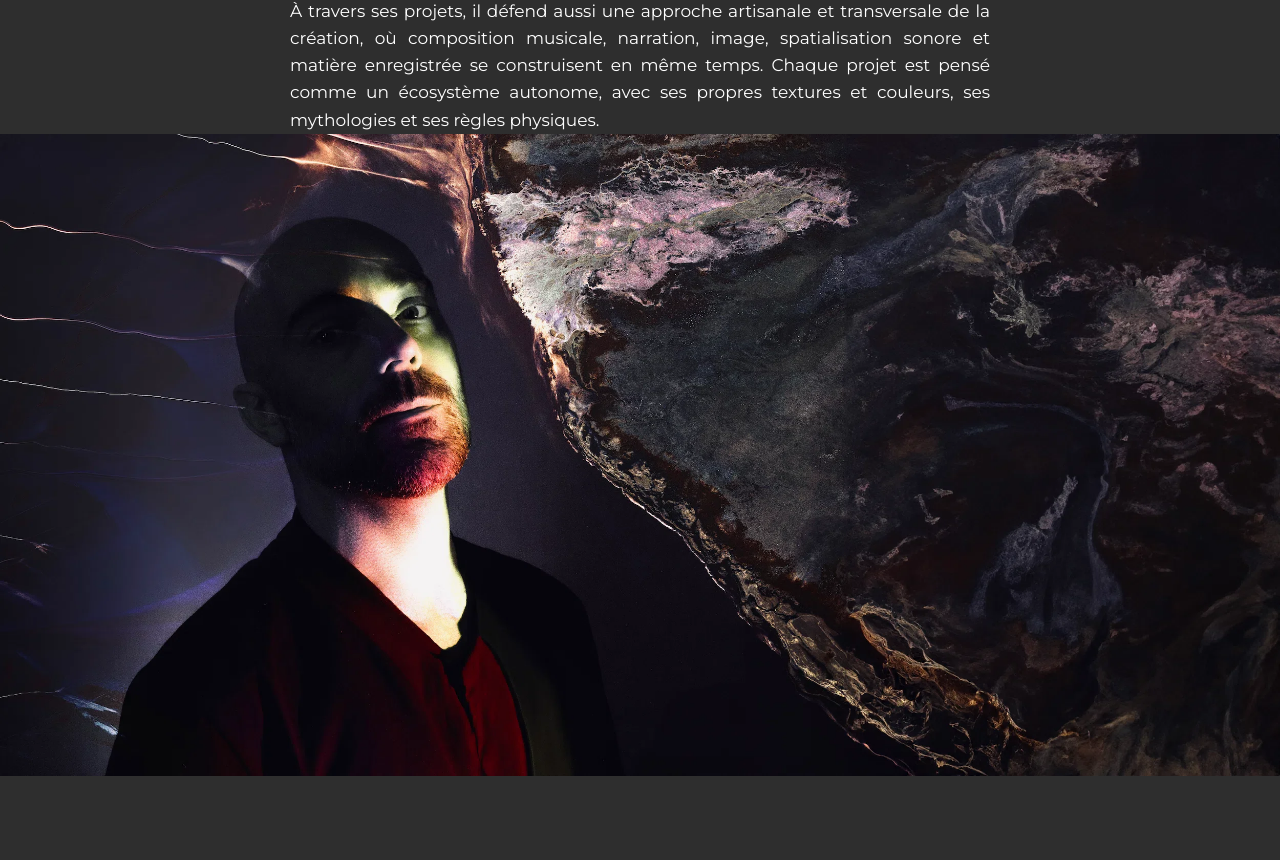
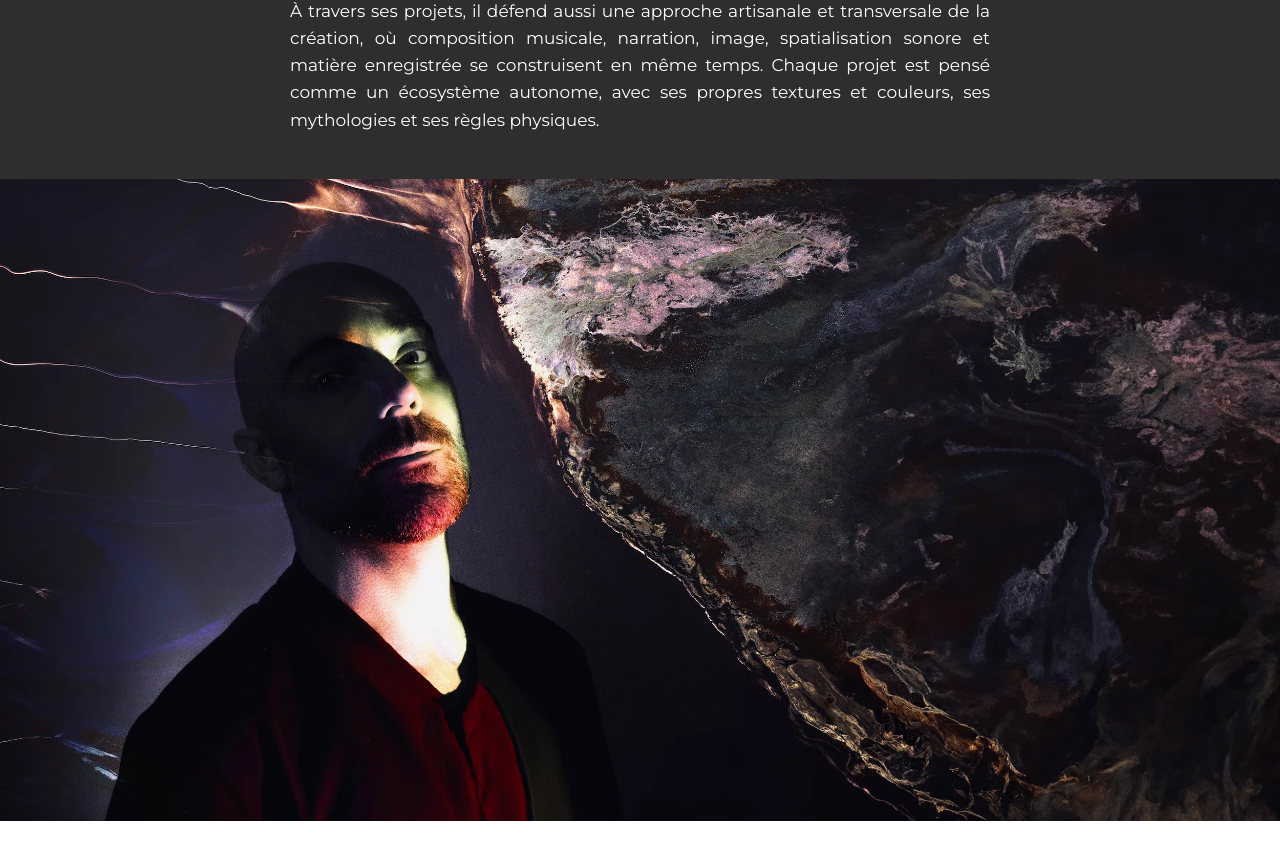
Before and after one commit to benngvolt/benjamingibert, a React (Create React App) app in the folder frontend/: page /about in a window 1280 px wide. Shown: the part 1532-2392 px from the top of the page. After the commit the page ends 2353 px from the top, so only its background shows below. Built offline with nearby package versions, Linux system fonts and the light colour scheme.

Commit message:
2601090835

```diff
--- a/frontend/src/pages/About/About.js
+++ b/frontend/src/pages/About/About.js
@@ -28,7 +28,7 @@ function About() {
         dangerouslySetInnerHTML={{ __html: bio.text }}
       >
       </article>
-      <img className="about__portrait" src={portraitEPK2} alt="Benjamin Gibert" />
+      <img className="about__portrait2" src={portraitEPK2} alt="Benjamin Gibert" />
     </main>
   )
 }
--- a/frontend/src/pages/About/About.scss
+++ b/frontend/src/pages/About/About.scss
@@ -5,14 +5,14 @@
   min-height: 100vh;
   background-color: rgb(46, 46, 46);
   box-sizing: border-box;
-  padding: 0 0 90px 0;
+  // padding: 0 0 90px 0;
 
   @media only screen and (min-width: $padMinWidth) and (max-width: $padMaxWidth) {
-    padding: 45px 0 90px 0;
+    padding: 45px 0 0 0;
   }
 
   @media only screen and (max-width: $mobileMaxWidth) {
-    padding: 45px 0 45px 0;
+    padding: 45px 0 0 0;
   }
 
   &__portrait {
@@ -27,6 +27,22 @@
 
     @media only screen and (max-width: $mobileMaxWidth) {
       margin-bottom: 22px;
+      aspect-ratio: 1.5 / 1;
+    }
+  }
+
+  &__portrait2 {
+    display: block;
+    width: 100vw;
+    height: auto;
+    aspect-ratio: 2500 / 1254;
+    object-fit: cover;
+    margin: 45px 0 0 0;
+    margin-left: 50%;
+    transform: translateX(-50%);
+    @media only screen and (max-width: $mobileMaxWidth) {
+
+      aspect-ratio: 1.5 / 1;
     }
   }
 
```
